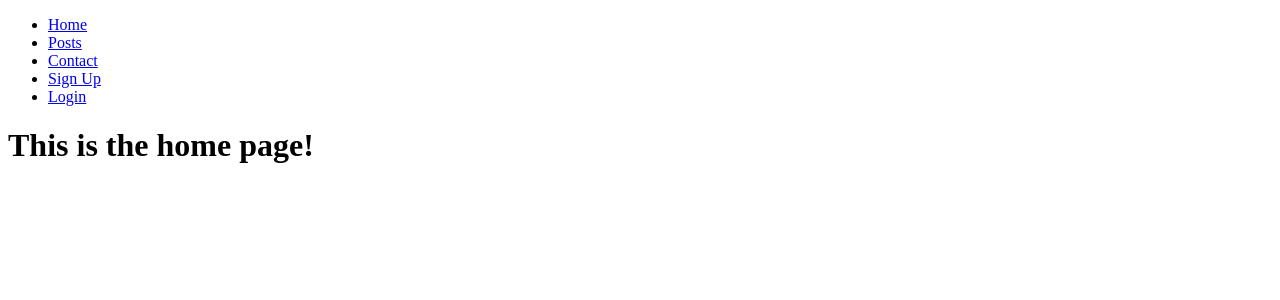
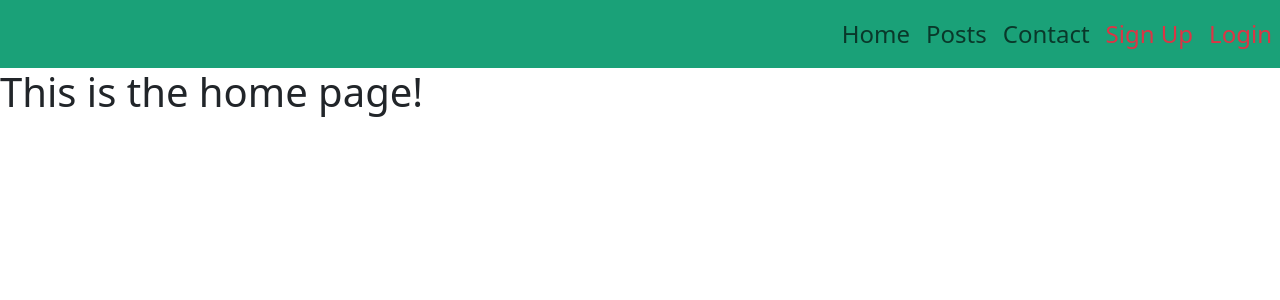
Before and after one commit to aminrustamoff/uzcoders, a Django app: page / in a window 1280 px wide. Shown: the top 300 px of the page. Run offline with Django 5.2, Linux system fonts and the light colour scheme.

Commit message:
Add some style

```diff
--- a/uzcodersuz/mainpage/static/mainpage/css/styles.css
+++ b/uzcodersuz/mainpage/static/mainpage/css/styles.css
@@ -0,0 +1,7 @@
+.bg-teal-600 {
+    background-color: var(--bs-teal-600);
+}
+
+#navbar-menu {
+    font-size: 1.2rem;
+}
--- a/uzcodersuz/mainpage/templates/base.html
+++ b/uzcodersuz/mainpage/templates/base.html
@@ -6,30 +6,32 @@
     <title>{% block title %} Title {% endblock %}</title>
     {% load static %}
     <link rel="stylesheet" href="{% static 'mainpage/css/styles.css' %}">
-    <script src="{% static 'mainpage/js/scripts.js' %}"></script>
+    <link href="https://cdn.jsdelivr.net/npm/bootstrap@5.3.7/dist/css/bootstrap.min.css" rel="stylesheet" integrity="sha384-LN+7fdVzj6u52u30Kp6M/trliBMCMKTyK833zpbD+pXdCLuTusPj697FH4R/5mcr" crossorigin="anonymous">
 </head>
 <body>
-    <div class="sidebar">
+    <div class="navbar navbar-expand-lg text-white sticky-top justify-content-end" style="background-color: #1aa178;">
         {% block sidebar %}
-            <ul id="sidebar-menu">
-                <li><a href="{% url "home" %}">Home</a></li>
-                <li><a href="{% url "posts_list" %}">Posts</a></li>
-                <li><a href="{% url "contact" %}">Contact</a></li>
+        <ul id="navbar-menu" class="navbar-nav fs-4">
+            <li class="nav-item"><a class="nav-link" href="{% url "home" %}">Home</a></li>
+            <li class="nav-item"><a class="nav-link" href="{% url "posts_list" %}">Posts</a></li>
+            <li class="nav-item"><a class="nav-link" href="{% url "contact" %}">Contact</a></li>
+            {% if user.is_authenticated and perms.mainpage.add_posts %}
+                <li class="nav-item">
+                    <a class="nav-link" href="{% url "create_post" %}">Create Post</a>
+                </li>
+                <li class="nav-item">
+                    <a class="nav-link" href="{% url "manage_users" %}">Manage Users</a>
+                </li>
+            {% endif %}
+            <div class="navbar-nav">
                 {% if not user.is_authenticated %}
-                    <li><a href="{% url "signup" %}">Sign Up</a></li>
-                    <li><a href="{% url "login" %}">Login</a></li>
+                    <li class="nav-item"><a class="nav-link text-danger" href="{% url "signup" %}">Sign Up</a></li>
+                    <li class="nav-item"><a class="nav-link text-danger" href="{% url "login" %}">Login</a></li>
                 {% else %}
-                    <li><a href="{% url "logout" %}">Logout</a></li>
+                    <li class="nav-item"><a class="btn btn-outline-light fs-4" href="{% url "logout" %}">Logout</a></li>
                 {% endif %}
-                {% if user.is_authenticated and perms.mainpage.add_posts %}
-                    <li>
-                        <a href="{% url "create_post" %}">Create Post</a>
-                    </li>
-                    <li>
-                        <a href="{% url "manage_users" %}">Manage Users</a>
-                    </li>
-                {% endif %}
-            </ul>
+            </div>
+        </ul>
         {% endblock %}
     </div>
 
@@ -38,5 +40,7 @@
         <h1>Welcome to the Home Page</h1>
         {% endblock %}
     </div>
+<script src="{% static 'mainpage/js/scripts.js' %}"></script>
+<script src="https://cdn.jsdelivr.net/npm/bootstrap@5.3.7/dist/js/bootstrap.bundle.min.js" integrity="sha384-ndDqU0Gzau9qJ1lfW4pNLlhNTkCfHzAVBReH9diLvGRem5+R9g2FzA8ZGN954O5Q" crossorigin="anonymous"></script>
 </body>
 </html>
```
